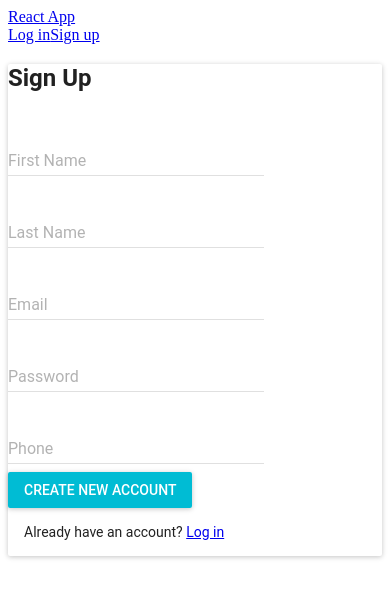
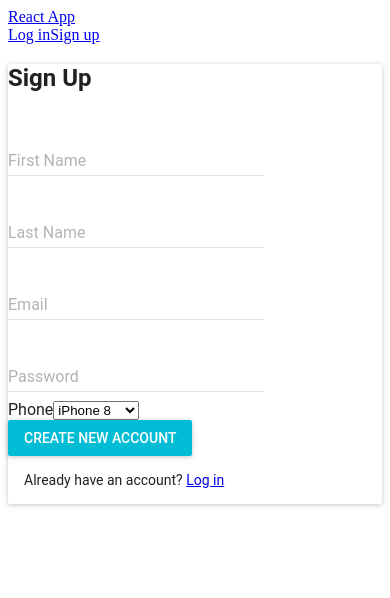
Before and after one commit to java152001/Ki, a React app: page /signup in a window 390 px wide. Shown: the top 598 px of the page. Built offline with nearby package versions, Linux system fonts and the light colour scheme; the HTML template or start-up script is replaced by a standard one; what react-tap-event-plugin would draw is missing.

Commit message:
Working but ugly phone selector

```diff
--- a/client/src/components/SignUpForm.jsx
+++ b/client/src/components/SignUpForm.jsx
@@ -4,20 +4,13 @@ import { Link } from 'react-router-dom';
 import { Card, CardText } from 'material-ui/Card';
 import RaisedButton from 'material-ui/RaisedButton';
 import TextField from 'material-ui/TextField';
-// import InputLabel from '@material-ui/core/InputLabel';
-// import MenuItem from '@material-ui/core/MenuItem';
-// import FormControl from '@material-ui/core/FormControl';
-// import Select from '@material-ui/core/Select';
-
 
 const SignUpForm = ({
   onSubmit,
   onChange,
   errors,
-  user
-  // handleOpen,
-  // handleClose,
-  // open
+  user,
+  handleChange
 }) => (
   <Card className="container">
     <form action="/" onSubmit={onSubmit}>
@@ -66,29 +59,24 @@ const SignUpForm = ({
         />
       </div>
 
-      {/* <div className = "field-line">
+      <div className="field-line">
+        <form>
+          <label>
+            Phone
+            <select name="phone" value={user.phone}
+            onChange={onChange}>
+              <option value="iphone8">iPhone 8</option>
+              <option value="iphone8p">iPhone 8P</option>
+              <option value="iphonex">iPhone X</option>
+              <option value="iphonexr">iPhone XR</option>
+              <option value="iphonexs">iPhone XS</option>
+            </select>
+          </label>
+        </form>
 
-        <Select
-        open={open}
-        onClose={handleClose}
-        onOpen={handleOpen}
-        value={user.phone}
-        onChange={onChange}
-        >
-          <MenuItem value=""> </MenuItem>
-          <MenuItem value="iphone6">iPhone 6</MenuItem>
-          <MenuItem value="iphone6s">iPhone 6s</MenuItem>
-          <MenuItem value="iphone7">iPhone 7</MenuItem>
-          <MenuItem value="iphone7p">iPhone 7P</MenuItem>
-          <MenuItem value="iphone8">iPhone 8</MenuItem>
-          <MenuItem value="iphone8p">iPhone 8P</MenuItem>
-          <MenuItem value="iphonex">iPhone X</MenuItem>
-          <MenuItem value="iphonexr">iPhone XR</MenuItem>
-          <MenuItem value="iphonexs">iPhone XS</MenuItem>
-        </Select>
-      </div> */}
+      </div>
 
-      <div className="field-line">
+      {/* <div className="field-line">
         <TextField
           floatingLabelText="Phone"
           type="text"
@@ -97,7 +85,7 @@ const SignUpForm = ({
           errorText={errors.phone}
           value={user.phone}
         />
-      </div>
+      </div> */}
 
       <div className="button-line">
         <RaisedButton type="submit" label="Create New Account" primary />
```
Also changed, not shown: client/src/containers/SignUpPage.jsx (+2 -12 lines), 1 other file (tests, documents, lock files or other folders).
